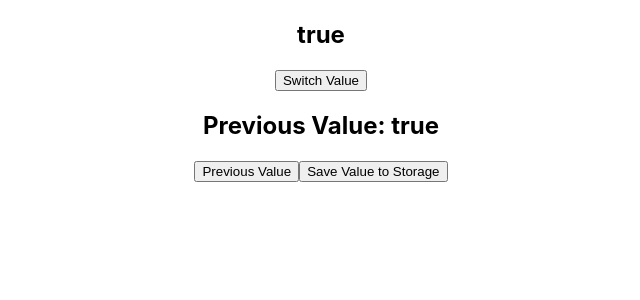
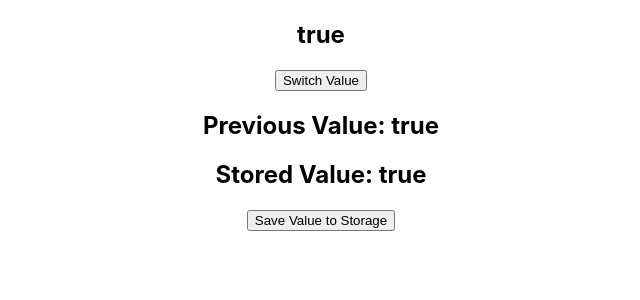
Before and after one commit to Viktor-Gorelov/Okten_React, a React (Create React App) app: page / in a window 1280 px wide. Shown: the top 300 px of the page, without its empty margins (319-959 px from the left). Built offline with nearby package versions, Linux system fonts and the light colour scheme.

Commit message:
Homework 3

```diff
--- a/src/App.tsx
+++ b/src/App.tsx
@@ -1,46 +1,40 @@
-import React, {useState} from 'react';
+import React, { useState, useEffect } from 'react';
 import './App.css';
 
-interface IState{
-    value: boolean;
+function useStorage({key, initialValue}: { key: any, initialValue: any }) {
+    const [value, setValue] = useState(() => {
+        const storedValue = localStorage.getItem(key);
+        return storedValue !== null ? JSON.parse(storedValue) : initialValue;
+    });
+    useEffect(() => {
+        localStorage.setItem(key, JSON.stringify(value));
+    }, [key, value]);
+    return [value, setValue];
 }
-const App = () =>{
-    let value:string = 'false';
- const [toggle, setToggle] = useState<IState>({value:true});
- const [previous, setPrevious] = useState<IState>({value:true});
-  const switching = () => {
-      if(toggle.value){
-          setToggle({value: false});
-          value = 'false';
-          console.log(toggle.value);
-      }
-      else {
-          setToggle({value: true});
-          value = 'true';
-          console.log(toggle.value);
-      }
+
+const App = () => {
+
+    const [toggle, setToggle] = useState(true);
+    const [previous, setPrevious] = useState(true);
+    const [storedValue, setStoredValue] = useStorage({key: 'Variable_Value', initialValue: true});
+
+    const useToggle = () => {
+        setToggle((prev) => !prev);
+        setPrevious(toggle); // Saving current value as previous
     };
-  const showPreviousValue = () =>{
-      if(toggle.value){
-          setPrevious({value: false});
-      }
-      else{
-          setPrevious({value: true});
-      }
-  }
-  const save = () =>{
-      localStorage.setItem("Variable_Value", (toggle.value).toString());
-  }
+
+    const save = () => {
+        setStoredValue(toggle);
+    };
 
     return (
         <div className="App">
-      <h2>{(toggle.value).toString()}</h2>
-      <button onClick={switching}>Switch Value</button>
-        <h2>Previous Value: {(previous.value).toString()}</h2>
-      <button onClick={showPreviousValue}>Previous Value</button>
+            <h2>{toggle.toString()}</h2>
+            <button onClick={useToggle}>Switch Value</button>
+            <h2>Previous Value: {previous.toString()}</h2>
+            <h2>Stored Value: {storedValue.toString()}</h2>
             <button onClick={save}>Save Value to Storage</button>
         </div>
     );
-}
-
+};
 export default App;
```
Lines whose indentation alone changed are shown as unchanged.
